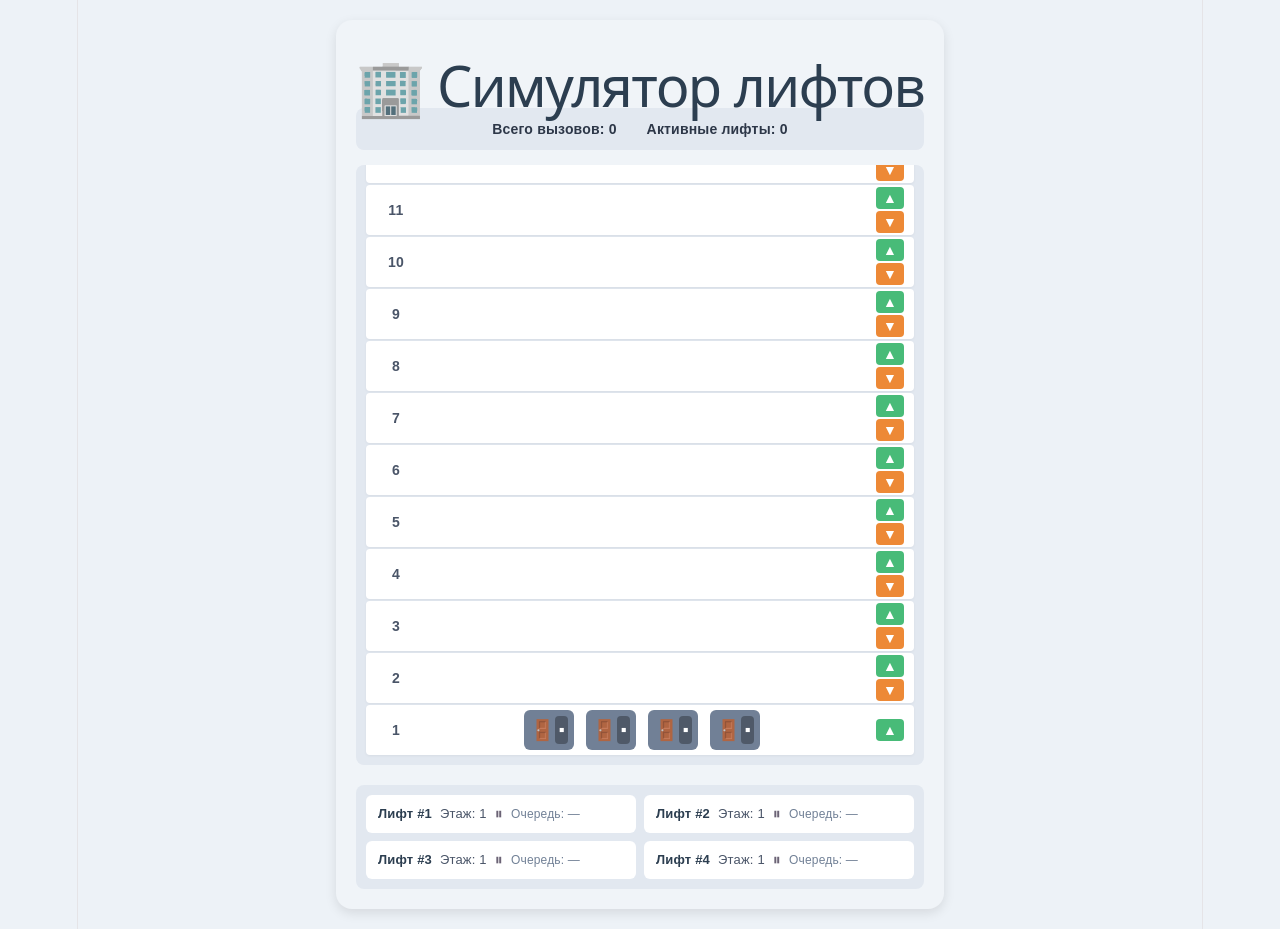
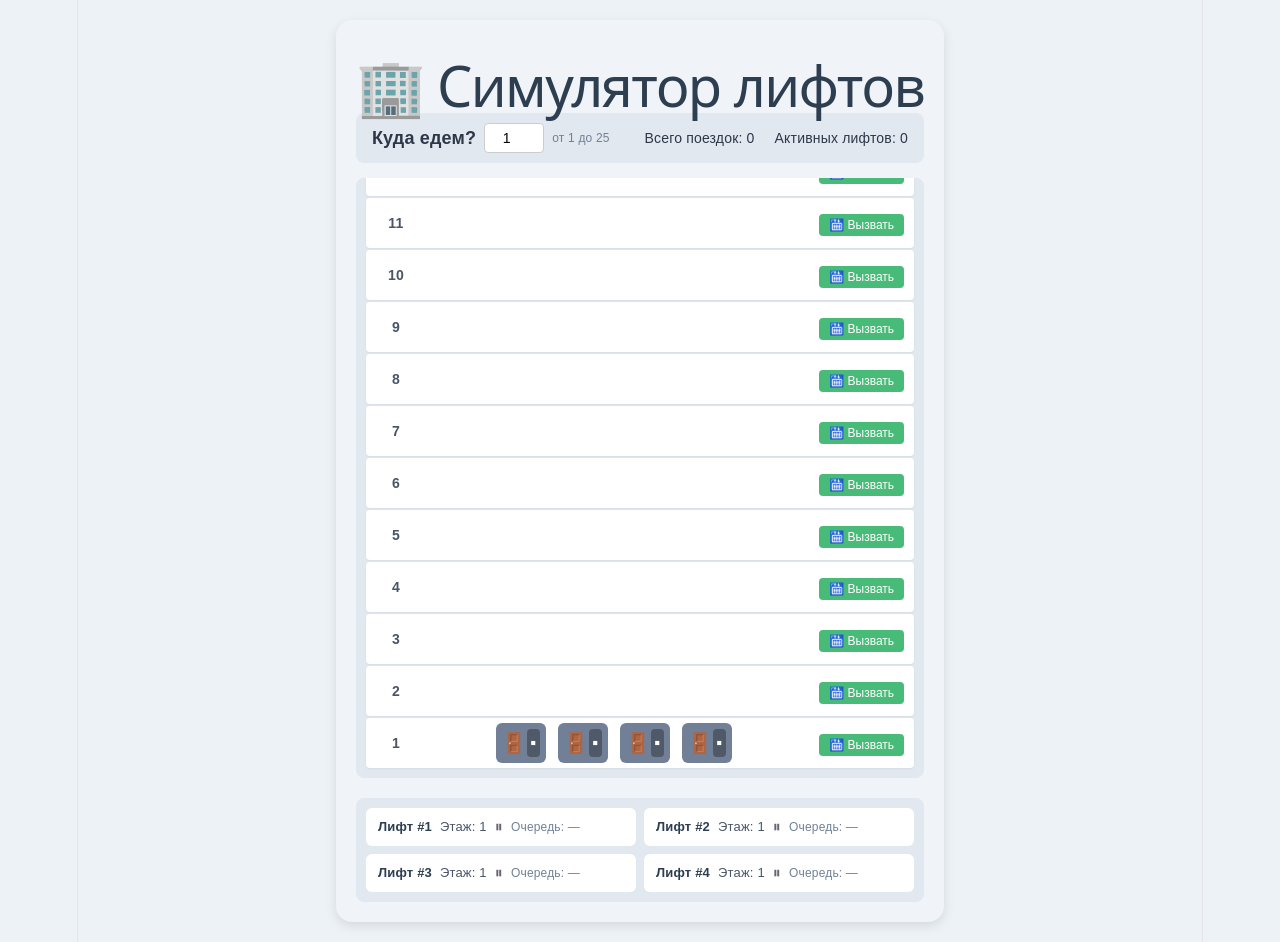
Before and after one commit to kalikrit/elevator-simulator, a Vue app: page / in a window 1280 px wide. Built offline with nearby package versions, Linux system fonts and the light colour scheme.

Commit message:
feat: add destination floor input, waiting time on stops, improve simulation

```diff
--- a/package.json
+++ b/package.json
@@ -1,7 +1,7 @@
 {
   "name": "elevator-simulator",
   "private": true,
-  "version": "0.0.0",
+  "version": "0.2.0",
   "type": "module",
   "scripts": {
     "dev": "vite",
--- a/src/components/ElevatorSimulator.vue
+++ b/src/components/ElevatorSimulator.vue
@@ -2,11 +2,28 @@
   <div class="building">
     <h1>🏢 Симулятор лифтов</h1>
 
-    <div class="stats-bar">
-      <div class="stat-item">Всего вызовов: {{ calls.length }}</div>
-      <div class="stat-item">Активные лифты: {{ activeElevatorsCount }}</div>
+    <!-- Верхняя панель с управлением -->
+    <div class="controls">
+      <div class="control-group">
+        <label for="destination">Куда едем?</label>
+        <input
+          id="destination"
+          type="number"
+          v-model.number="destinationTo"
+          :min="1"
+          :max="FLOORS"
+          placeholder="Этаж"
+          class="dest-input"
+        />
+        <span class="hint">от 1 до {{ FLOORS }}</span>
+      </div>
+      <div class="stats">
+        <span>Всего поездок: {{ trips.length }}</span>
+        <span>Активных лифтов: {{ activeElevatorsCount }}</span>
+      </div>
     </div>
 
+    <!-- Этажи -->
     <div class="floors">
       <div
         v-for="floor in floors"
@@ -15,6 +32,7 @@
         :style="{ height: floorHeight + 'px' }"
       >
         <div class="floor-number">{{ floor + 1 }}</div>
+
         <div class="elevator-shaft">
           <div
             v-for="elevator in elevatorsOnFloor(floor)"
@@ -30,27 +48,22 @@
             <span class="elevator-status">{{ getElevatorStatus(elevator) }}</span>
           </div>
         </div>
-        <div class="call-buttons">
+
+        <!-- Кнопка вызова с указанием назначения -->
+        <div class="call-button">
           <button
-            v-if="floor < floors.length - 1"
-            @click="handleCall(floor, 'up')"
-            class="btn-up"
-            :class="{ active: isCallActive(floor, 'up') }"
+            @click="handleCall(floor)"
+            class="btn-call"
+            :class="{ active: isCallActive(floor) }"
+            :disabled="!isValidDestination"
           >
-            ▲
-          </button>
-          <button
-            v-if="floor > 0"
-            @click="handleCall(floor, 'down')"
-            class="btn-down"
-            :class="{ active: isCallActive(floor, 'down') }"
-          >
-            ▼
+            🛗 Вызвать
           </button>
         </div>
       </div>
     </div>
 
+    <!-- Нижняя панель состояния лифтов -->
     <div class="elevator-status-list">
       <div
         v-for="elevator in elevators"
@@ -73,23 +86,35 @@
 <script setup lang="ts">
 import { ref, computed } from 'vue';
 import { useElevatorSystem } from '../composables/useElevatorSystem';
-import type { Elevator, Direction } from '../types/elevator';
+import type { Elevator } from '../types/elevator';
 
-const { elevators, calls, callElevator } = useElevatorSystem();
+const { elevators, trips, requestTrip } = useElevatorSystem();
 
 const FLOORS = 25;
 const floorHeight = 60;
 
 const floors = computed(() => Array.from({ length: FLOORS }, (_, i) => i));
 
+const destinationTo = ref<number>(1); // по умолчанию 1-й этаж
+
+// Проверка валидности введённого этажа
+const isValidDestination = computed(() => {
+  return destinationTo.value >= 1 && destinationTo.value <= FLOORS;
+});
+
+// Лифты на конкретном этаже (с округлением)
 const elevatorsOnFloor = (floor: number) => {
-  return elevators.filter(e => Math.round(e.currentFloor) === floor);
+  return elevators.filter(
+    (e) => Math.round(e.currentFloor) === floor
+  );
 };
 
+// Количество движущихся лифтов
 const activeElevatorsCount = computed(() =>
   elevators.filter(e => e.isMoving).length
 );
 
+// Статус лифта для отображения на иконке
 const getElevatorStatus = (elevator: Elevator): string => {
   if (!elevator.isMoving) return '⏹';
   if (elevator.targetFloor !== null) {
@@ -98,23 +123,31 @@ const getElevatorStatus = (elevator: Elevator): string => {
   return '⏳';
 };
 
-// === Подсветка активных вызовов ===
-const activeCalls = ref<Map<number, Direction>>(new Map());
+// === Активные вызовы для подсветки кнопок ===
+const activeCalls = ref<Map<number, boolean>>(new Map());
 
-const handleCall = (floor: number, direction: Direction) => {
+const handleCall = (fromFloor: number) => {
+  if (!isValidDestination.value) return;
+  const toFloor = destinationTo.value - 1; // переводим в 0-индексацию
+  if (fromFloor === toFloor) {
+    alert('Начальный и конечный этажи совпадают!');
+    return;
+  }
+
   // Добавляем в активные вызовы (для подсветки)
-  activeCalls.value.set(floor, direction);
-  // Вызываем лифт
-  callElevator(floor, direction);
+  activeCalls.value.set(fromFloor, true);
 
-  // Снимаем подсветку через 10 секунд (или когда лифт приедет — логика может быть сложнее)
+  // Вызываем лифт с указанием назначения
+  requestTrip(fromFloor, toFloor);
+
+  // Снимаем подсветку через 10 секунд (можно доработать, чтобы снималась после прибытия)
   setTimeout(() => {
-    activeCalls.value.delete(floor);
+    activeCalls.value.delete(fromFloor);
   }, 10000);
 };
 
-const isCallActive = (floor: number, direction: Direction) => {
-  return activeCalls.value.get(floor) === direction;
+const isCallActive = (floor: number) => {
+  return activeCalls.value.get(floor) === true;
 };
 </script>
 
@@ -129,22 +162,55 @@ const isCallActive = (floor: number, direction: Direction) => {
 
   h1 {
     text-align: center;
-    margin-bottom: 10px;
+    margin-bottom: 15px;
     color: #2c3e50;
   }
 
-  .stats-bar {
+  .controls {
     display: flex;
-    justify-content: center;
-    gap: 30px;
+    justify-content: space-between;
+    align-items: center;
+    background: #e2e8f0;
+    padding: 10px 16px;
+    border-radius: 8px;
     margin-bottom: 15px;
-    background: #e2e8f0;
-    padding: 8px 16px;
-    border-radius: 8px;
+    flex-wrap: wrap;
+    gap: 10px;
 
-    .stat-item {
+    .control-group {
+      display: flex;
+      align-items: center;
+      gap: 8px;
+
+      label {
+        font-weight: 600;
+        color: #2d3748;
+      }
+
+      .dest-input {
+        width: 60px;
+        padding: 6px 8px;
+        border: 1px solid #ccc;
+        border-radius: 4px;
+        font-size: 14px;
+        text-align: center;
+        outline: none;
+        &:focus {
+          border-color: #4299e1;
+        }
+      }
+
+      .hint {
+        font-size: 12px;
+        color: #718096;
+      }
+    }
+
+    .stats {
+      display: flex;
+      gap: 20px;
       font-size: 14px;
-      font-weight: 600;
+      font-weight: 500;
       color: #2d3748;
     }
   }
@@ -238,52 +304,33 @@ const isCallActive = (floor: number, direction: Direction) => {
       }
     }
 
-    .call-buttons {
-      display: flex;
-      flex-direction: column;
-      gap: 2px;
+    .call-button {
       margin-left: 8px;
-
-      button {
+      .btn-call {
         border: none;
-        background: #cbd5e0;
-        color: #2d3748;
-        width: 28px;
-        height: 22px;
+        background: #48bb78;
+        color: white;
+        padding: 4px 10px;
         border-radius: 4px;
-        font-size: 14px;
+        font-size: 12px;
         cursor: pointer;
         transition: background 0.2s, transform 0.1s;
+        white-space: nowrap;
 
-        &:hover {
+        &:hover:not(:disabled) {
+          background: #38a169;
+        }
+        &:active:not(:disabled) {
+          transform: scale(0.95);
+        }
+        &:disabled {
           background: #a0aec0;
+          cursor: not-allowed;
+          opacity: 0.6;
         }
-        &:active {
-          transform: scale(0.9);
-        }
-
-        &.btn-up {
-          background: #48bb78;
-          color: white;
-          &:hover {
-            background: #38a169;
-          }
-          &.active {
-            background: #f6ad55;
-            box-shadow: 0 0 12px #f6ad55;
-          }
-        }
-
-        &.btn-down {
-          background: #ed8936;
-          color: white;
-          &:hover {
-            background: #dd6b20;
-          }
-          &.active {
-            background: #f6ad55;
-            box-shadow: 0 0 12px #f6ad55;
-          }
+        &.active {
+          background: #f6ad55;
+          box-shadow: 0 0 12px #f6ad55;
         }
       }
     }
--- a/src/composables/useElevatorSystem.ts
+++ b/src/composables/useElevatorSystem.ts
@@ -1,11 +1,12 @@
 // src/composables/useElevatorSystem.ts
 
 import { reactive, onMounted, onUnmounted } from 'vue';
-import type { Elevator, Call, Direction } from '../types/elevator';
+import type { Elevator, Trip, Direction } from '../types/elevator';
 
 const FLOORS = 25;
 const ELEVATOR_COUNT = 4;
 const SPEED = 1; // этажей в секунду
+const WAIT_TIME = 5000; // 5 секунд ожидания на промежуточных остановках
 
 export function useElevatorSystem() {
   const elevators = reactive<Elevator[]>(
@@ -17,53 +18,106 @@ export function useElevatorSystem() {
       isMoving: false,
       passengers: 0,
       queue: [],
+      isWaiting: false,
+      waitTimeRemaining: 0,
     }))
   );
 
-  const calls = reactive<Call[]>([]);
+  const trips = reactive<Trip[]>([]);
   let intervalId: number | null = null;
+  let lastTimestamp = performance.now();
 
-  // Оценка времени прибытия (для выбора лучшего лифта)
-  const estimateArrivalTime = (elevator: Elevator, targetFloor: number): number => {
-    if (!elevator.isMoving || elevator.queue.length === 0) {
-      return Math.abs(elevator.currentFloor - targetFloor);
+  // Оценка времени всей поездки с учётом ожиданий
+  const estimateTotalTime = (elevator: Elevator, from: number, to: number): number => {
+    // Если лифт стоит и очередь пуста
+    if (!elevator.isMoving && elevator.queue.length === 0 && !elevator.isWaiting) {
+      return Math.abs(elevator.currentFloor - from) + Math.abs(from - to);
     }
-    const lastTarget = elevator.queue[elevator.queue.length - 1];
-    const distanceToLast = Math.abs(lastTarget - elevator.currentFloor);
-    const distanceToNew = Math.abs(lastTarget - targetFloor);
-    return distanceToLast + distanceToNew;
+
+    // Моделируем прохождение очереди и новой поездки
+    let current = elevator.currentFloor;
+    let total = 0;
+    // Проходим по всем целям в очереди
+    for (let i = 0; i < elevator.queue.length; i++) {
+      const target = elevator.queue[i];
+      total += Math.abs(current - target);
+      current = target;
+      // Если это не последняя цель в очереди, добавляем время ожидания
+      if (i < elevator.queue.length - 1) {
+        total += WAIT_TIME / 1000; // переводим в секунды для оценки
+      }
+    }
+    // Добавляем поездку от последней цели до from и от from до to
+    total += Math.abs(current - from) + Math.abs(from - to);
+    // Если from не является последней целью, добавляем ожидание на from
+    // (мы всегда ждём на from, если есть to)
+    total += WAIT_TIME / 1000;
+    return total;
   };
 
-  // Вызов лифта пользователем
-  const callElevator = (floor: number, direction: Direction) => {
+  // Запрос поездки
+  const requestTrip = (fromFloor: number, toFloor: number) => {
+    if (fromFloor === toFloor) {
+      console.warn('Начальный и конечный этажи совпадают');
+      return;
+    }
+
     let bestElevator: Elevator | null = null;
     let bestTime = Infinity;
 
     for (const elevator of elevators) {
-      const estimatedTime = estimateArrivalTime(elevator, floor);
-      if (estimatedTime < bestTime) {
-        bestTime = estimatedTime;
+      const time = estimateTotalTime(elevator, fromFloor, toFloor);
+      if (time < bestTime) {
+        bestTime = time;
         bestElevator = elevator;
       }
     }
 
     if (bestElevator) {
-      if (!bestElevator.queue.includes(floor)) {
-        bestElevator.queue.push(floor);
+      // Добавляем в очередь оба этажа, если их там ещё нет
+      if (!bestElevator.queue.includes(fromFloor)) {
+        bestElevator.queue.push(fromFloor);
       }
-      if (!bestElevator.isMoving && bestElevator.queue.length > 0) {
+      if (!bestElevator.queue.includes(toFloor)) {
+        bestElevator.queue.push(toFloor);
+      }
+
+      // Если лифт стоял и не ждёт, запускаем его
+      if (!bestElevator.isMoving && !bestElevator.isWaiting && bestElevator.queue.length > 0) {
         bestElevator.targetFloor = bestElevator.queue[0];
         bestElevator.isMoving = true;
         bestElevator.direction = bestElevator.targetFloor > bestElevator.currentFloor ? 'up' : 'down';
       }
     }
 
-    calls.push({ floor, direction, timestamp: Date.now() });
+    trips.push({ from: fromFloor, to: toFloor, timestamp: Date.now() });
   };
 
   // Обновление состояния лифтов (тик)
-  const updateElevators = () => {
+  const updateElevators = (deltaMs: number) => {
+    const deltaSeconds = deltaMs / 1000;
+
     for (const elevator of elevators) {
+      // === Обработка ожидания ===
+      if (elevator.isWaiting) {
+        elevator.waitTimeRemaining -= deltaMs;
+        if (elevator.waitTimeRemaining <= 0) {
+          // Выходим из ожидания: удаляем выполненную цель
+          elevator.queue.shift();
+          elevator.targetFloor = elevator.queue[0] || null;
+          elevator.isWaiting = false;
+          elevator.isMoving = true;
+          if (elevator.targetFloor !== null) {
+            elevator.direction = elevator.targetFloor > elevator.currentFloor ? 'up' : 'down';
+          } else {
+            elevator.isMoving = false;
+            elevator.direction = 'idle';
+          }
+        }
+        continue; // пока ждём, не двигаемся
+      }
+
+      // === Если очередь пуста ===
       if (elevator.queue.length === 0) {
         elevator.isMoving = false;
         elevator.direction = 'idle';
@@ -71,42 +125,48 @@ export function useElevatorSystem() {
         continue;
       }
 
+      // === Если нет текущей цели ===
       if (elevator.targetFloor === null) {
         elevator.targetFloor = elevator.queue[0];
         elevator.direction = elevator.targetFloor > elevator.currentFloor ? 'up' : 'down';
         elevator.isMoving = true;
       }
 
+      // === Движение к цели ===
       if (elevator.currentFloor < elevator.targetFloor) {
-        elevator.currentFloor += SPEED;
+        elevator.currentFloor += SPEED * deltaSeconds;
         elevator.direction = 'up';
         if (elevator.currentFloor >= elevator.targetFloor) {
           elevator.currentFloor = elevator.targetFloor;
-          elevator.queue.shift();
-          elevator.targetFloor = elevator.queue[0] || null;
-          if (elevator.targetFloor === null) {
+          // Достигли цели
+          if (elevator.queue.length > 1) {
+            // Если есть ещё цели — начинаем ожидание
+            elevator.isWaiting = true;
+            elevator.waitTimeRemaining = WAIT_TIME;
+            elevator.isMoving = false;
+          } else {
+            // Если это последняя цель — удаляем и останавливаемся
+            elevator.queue.shift();
+            elevator.targetFloor = null;
             elevator.isMoving = false;
             elevator.direction = 'idle';
           }
         }
       } else if (elevator.currentFloor > elevator.targetFloor) {
-        elevator.currentFloor -= SPEED;
+        elevator.currentFloor -= SPEED * deltaSeconds;
         elevator.direction = 'down';
         if (elevator.currentFloor <= elevator.targetFloor) {
           elevator.currentFloor = elevator.targetFloor;
-          elevator.queue.shift();
-          elevator.targetFloor = elevator.queue[0] || null;
-          if (elevator.targetFloor === null) {
+          if (elevator.queue.length > 1) {
+            elevator.isWaiting = true;
+            elevator.waitTimeRemaining = WAIT_TIME;
+            elevator.isMoving = false;
+          } else {
+            elevator.queue.shift();
+            elevator.targetFloor = null;
             elevator.isMoving = false;
             elevator.direction = 'idle';
           }
-        }
-      } else {
-        elevator.queue.shift();
-        elevator.targetFloor = elevator.queue[0] || null;
-        if (elevator.targetFloor === null) {
-          elevator.isMoving = false;
-          elevator.direction = 'idle';
         }
       }
     }
@@ -114,7 +174,13 @@ export function useElevatorSystem() {
 
   const startSimulation = () => {
     if (intervalId) return;
-    intervalId = setInterval(updateElevators, 1000 / 60);
+    lastTimestamp = performance.now();
+    intervalId = setInterval(() => {
+      const now = performance.now();
+      const deltaMs = now - lastTimestamp;
+      lastTimestamp = now;
+      updateElevators(deltaMs);
+    }, 1000 / 60);
   };
 
   const stopSimulation = () => {
@@ -132,5 +198,5 @@ export function useElevatorSystem() {
     stopSimulation();
   });
 
-  return { elevators, calls, callElevator };
+  return { elevators, trips, requestTrip };
 }
```
Also changed, not shown: src/types/elevator.ts (+9 -8 lines), 1 other file (tests, documents, lock files or other folders).
